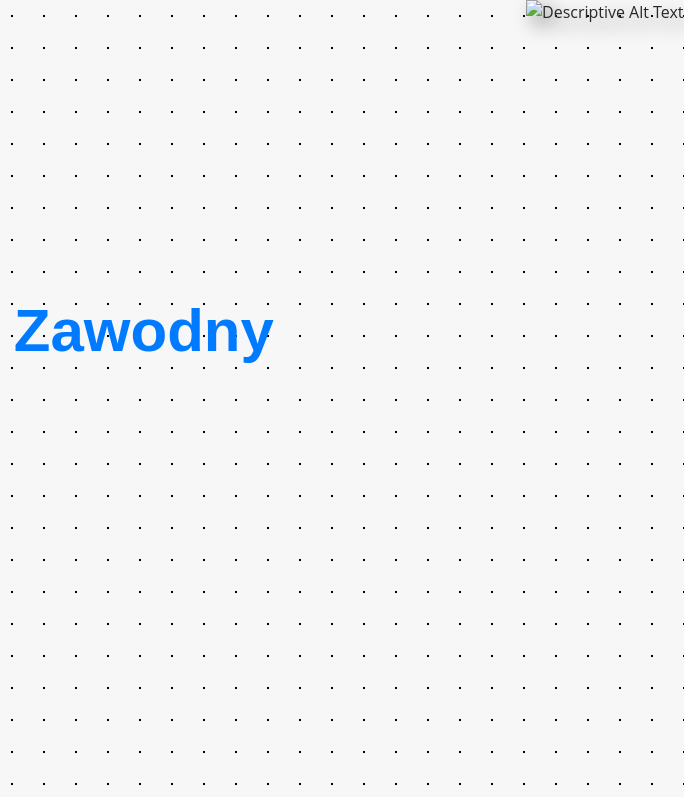
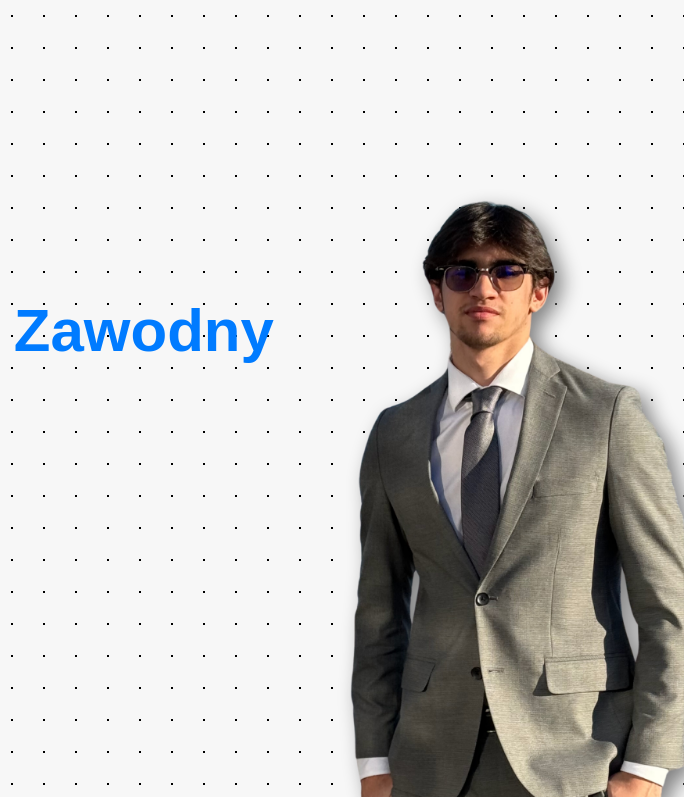
Before and after one commit to xyzgames01/DigitalPortfolio, a plain HTML site: page index.html in a window 1280 px wide. Shown: the top 797 px of the page, 596-1280 px from the left. Drawn offline with Linux system fonts and the light colour scheme; the site is published under a folder, as on GitHub Pages, so addresses that start at the root find nothing.

Commit message:
pagessss

```diff
--- a/index.html
+++ b/index.html
@@ -71,7 +71,7 @@
             </div>
             <div id="hero_image" class="bottom-right-image slide-in-blurred-bottom">
                 <!-- Image container -->
-                <img src="/assets/images/me.png" alt="Descriptive Alt Text">
+                <img src="assets/images/me.png" alt="Descriptive Alt Text">
             </div>
         </div>
     </section><!-- End Hero -->
```
